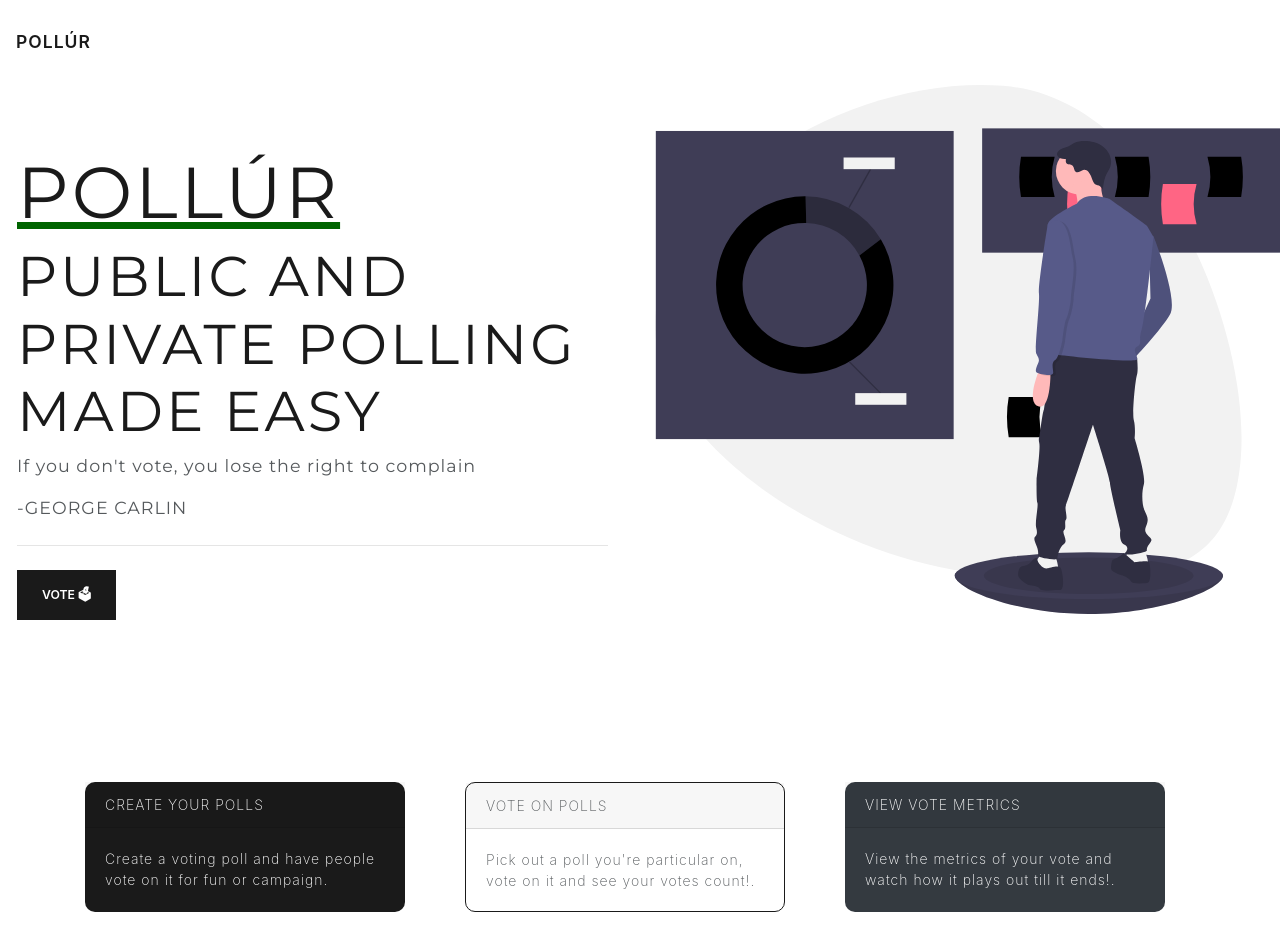
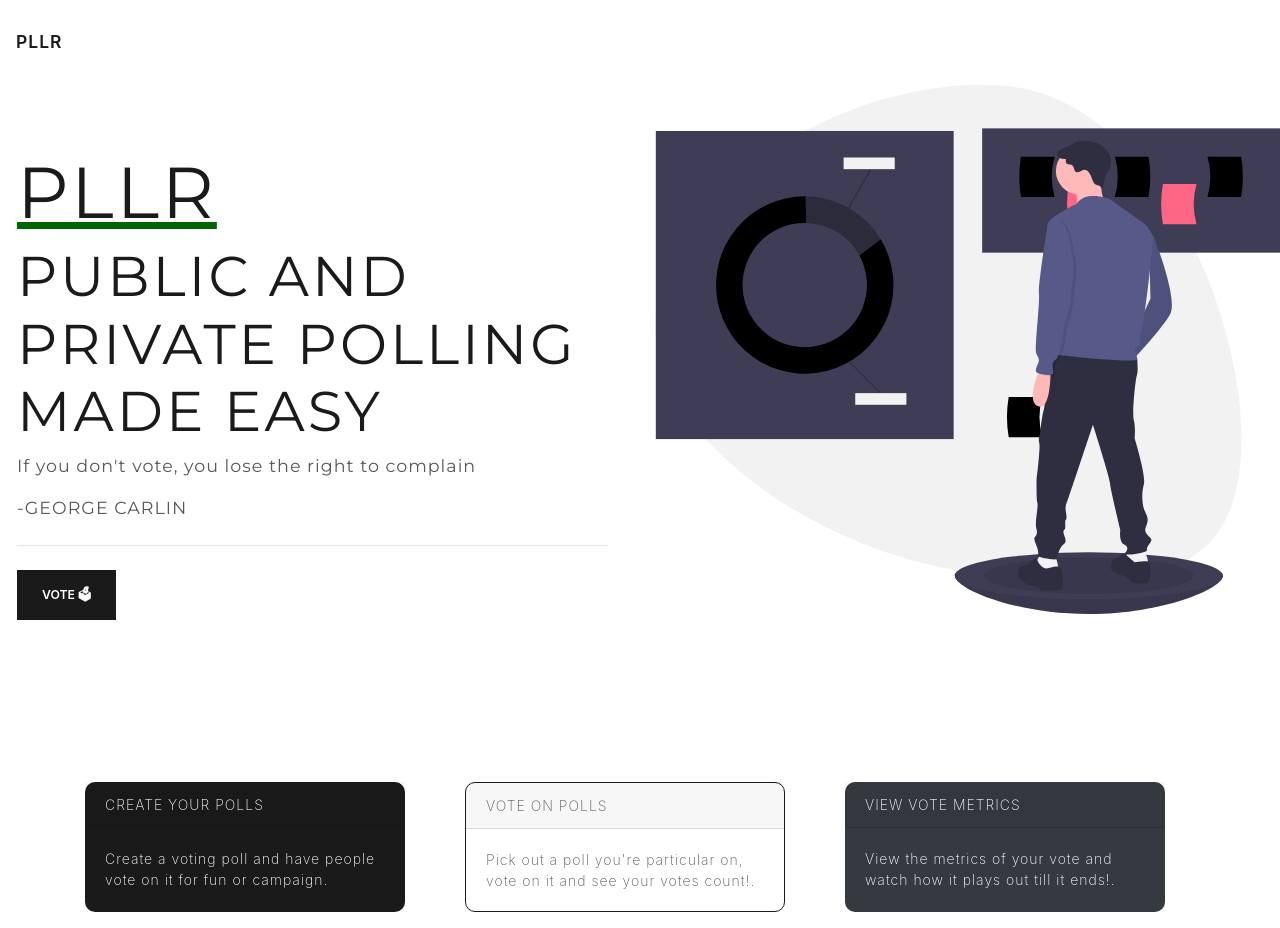
Before and after one commit to MohSala/pollr_client, a React (Create React App) app: page / in a window 1280 px wide. Built offline with nearby package versions, Linux system fonts and the light colour scheme.

Commit message:
chore: change pollur name

```diff
--- a/public/index.html
+++ b/public/index.html
@@ -15,7 +15,7 @@
 
   <link rel="manifest" href="%PUBLIC_URL%/manifest.json" />
 
-  <title>POLLÚR</title>
+  <title>PLLR</title>
 </head>
 
 <body>
--- a/src/components/Contact.js
+++ b/src/components/Contact.js
@@ -43,7 +43,7 @@ export class Contact extends Component {
         const { error, errorMsg } = this.state;
         return (
             <div>
-                <Navbar name="Pollúr" />
+                <Navbar name="Pllr" />
                 {error &&
                     <div className="alert alert-dismissible alert-danger">
                         <button type="button" className="close" data-dismiss="alert">&times;</button>
@@ -52,7 +52,7 @@ export class Contact extends Component {
                 }
                 <div className="container center">
                     <center>
-                        <h4 style={{ fontFamily: "Montserrat", marginTop: "40px" }} > pollúr</h4>
+                        <h4 style={{ fontFamily: "Montserrat", marginTop: "40px" }} > pllr</h4>
                         <h3 style={{ fontFamily: "Montserrat", marginTop: "40px" }}>WE ARE SO EXCITED TO HEAR FROM YOU!</h3>
                         <p className="lead" style={{ fontFamily: "montserrat" }}>Thank you so much for using our product. Please reach out to us with your suggestions and we would surely hit you right back!</p>
                         <img src={contactImage} alt="contactus" style={{ maxHeight: "250px", maxWidth: "300px", marginTop: "60px" }} />
--- a/src/components/Dashboard/Dashboard.js
+++ b/src/components/Dashboard/Dashboard.js
@@ -109,7 +109,7 @@ export class Dashboard extends Component {
 		const paginate = pageNumber => this.setState({ currentPage: pageNumber });
 		return (
 			<div>
-				<Navbar name="POLLÚR" />
+				<Navbar name="PLLR" />
 				{error &&
 					<div className="alert alert-dismissible alert-danger">
 						<button type="button" className="close" data-dismiss="alert">&times;</button>
--- a/src/components/Explore/Explore.js
+++ b/src/components/Explore/Explore.js
@@ -152,7 +152,7 @@ export class Explore extends Component {
 
         return (
             <div>
-                <Navbar name="Pollúr" />
+                <Navbar name="Pllr" />
                 {error &&
                     <div className="alert alert-dismissible alert-danger">
                         <button type="button" className="close" data-dismiss="alert">&times;</button>
--- a/src/components/Home/Home.js
+++ b/src/components/Home/Home.js
@@ -14,7 +14,7 @@ export class Home extends Component {
                             fontStyle: "italics",
                             textDecoration: "underline",
                             textDecorationColor: "darkgreen"
-                        }}>POLLÚR</h1>
+                        }}>PLLR</h1>
                         <h3 className="display-4" style={{ fontFamily: "Montserrat", fontStyle: "italics" }}>PUBLIC AND PRIVATE POLLING MADE EASY</h3>
                         <p className="lead" style={{ fontFamily: "Montserrat", fontStyle: "italics" }}>
                             If you don't vote, you lose the right to complain
--- a/src/components/Home/Navbar.js
+++ b/src/components/Home/Navbar.js
@@ -6,7 +6,7 @@ export class Navbar extends Component {
         return (
             <div>
                 <nav className="navbar navbar-expand-lg navbar-light bg-secondary">
-                    <Link to='/dashboard' className="navbar-brand">POLLÚR</Link>
+                    <Link to='/dashboard' className="navbar-brand">PLLR</Link>
                 </nav>
             </div>
         )
--- a/src/components/authentication/Login.js
+++ b/src/components/authentication/Login.js
@@ -68,7 +68,7 @@ export class Login extends Component {
             <div className="container">
                 <center>
 
-                    <h1 style={{ fontFamily: 'Montserrat', marginTop: "60px" }}>POLLÚR</h1>
+                    <h1 style={{ fontFamily: 'Montserrat', marginTop: "60px" }}>PLLR</h1>
 
 
                     <div className="form-group col-sm-6" style={{ marginTop: "100px" }}>
--- a/src/components/authentication/Register.js
+++ b/src/components/authentication/Register.js
@@ -97,7 +97,7 @@ export class Register extends Component {
             <div className="container">
                 <center>
 
-                    <h1 style={{ fontFamily: 'Montserrat', marginTop: "60px" }}>POLLÚR</h1>
+                    <h1 style={{ fontFamily: 'Montserrat', marginTop: "60px" }}>PLLR</h1>
                     {error &&
                         <div className="alert alert-dismissible alert-danger">
                             <button type="button" className="close" data-dismiss="alert">&times;</button>
```
